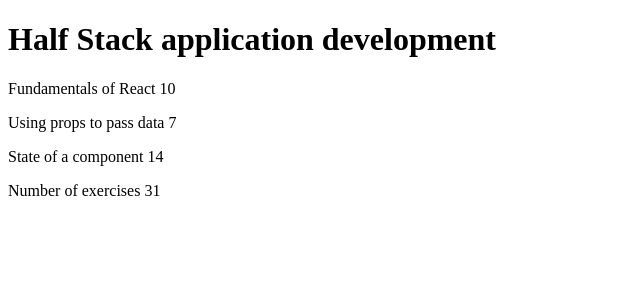
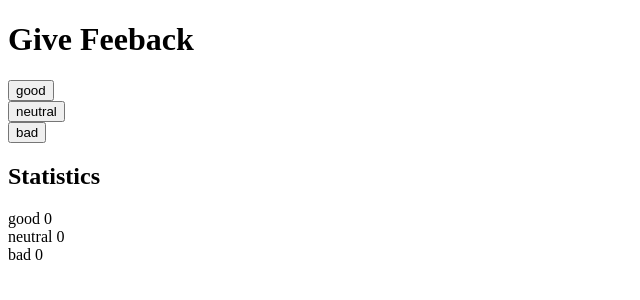
Before and after one commit to lifenli/full-stack-open-2022, a React (Create React App) app in the folder part1/: page / in a window 1280 px wide. Shown: the top 300 px of the page, without its empty margins (0-640 px from the left). Built offline with nearby package versions, Linux system fonts and the light colour scheme.

Commit message:
1.6: unicafe step1

```diff
--- a/part1/src/App.js
+++ b/part1/src/App.js
@@ -1,39 +1,40 @@
-import React from "react";
-import Header from "./Header";
-import Part from "./Part";
-import Total from "./Total";
+import { useState } from 'react'
 
-
-const App = () => {
-  const course = {
-    name: 'Half Stack application development',
-    parts: [
-      {
-        name: 'Fundamentals of React',
-        exercises: 10
-      },
-      {
-        name: 'Using props to pass data',
-        exercises: 7
-      },
-      {
-        name: 'State of a component',
-        exercises: 14
-      }
-    ]
-  }
-
-
+const Button = (props) => {
   return (
     <div>
-      <Header name={course.name} />
-      <Part part={course.parts[0]['name']} exercise={course.parts[0]['exercises']} />
-      <Part part={course.parts[1]['name']} exercise={course.parts[1]['exercises']} />
-      <Part part={course.parts[2]['name']} exercise={course.parts[2]['exercises']} />
-      <Total amount={course.parts[0]['exercises'] + course.parts[1]['exercises'] + course.parts[2]['exercises']} />
-    </div >
+      <button onClick={props.handleClick}>{props.text}</button>
+    </div>
+  )
+}
+const Stats = (props) => {
+  return (
+    <div>
+      {props.rating} {props.total}
+    </div>
   )
 }
 
 
-export default App;
+const App = () => {
+  // save clicks of each button to its own state
+  const [good, setGood] = useState(0)
+  const [neutral, setNeutral] = useState(0)
+  const [bad, setBad] = useState(0)
+  // const [total, setTotal] = useState(0)
+
+  return (
+    <div>
+      <h1>Give Feeback</h1>
+      < Button handleClick={() => setGood(good + 1)} text="good" />
+      < Button handleClick={() => setNeutral(neutral + 1)} text="neutral" />
+      < Button handleClick={() => setBad(bad + 1)} text="bad" />
+      <h2>Statistics</h2>
+      <Stats rating={'good'} total={good} />
+      <Stats rating={'neutral'} total={neutral} />
+      <Stats rating={'bad'} total={bad} />
+    </div>
+  )
+}
+
+export default App
--- a/part1/src/Header.js
+++ /dev/null
@@ -1,11 +0,0 @@
-import React from "react";
-
-const Header = (props) => {
-    return (
-        <>
-            <h1>{props.name}</h1>
-        </>
-    )
-}
-
-export default Header
--- a/part1/src/Part.js
+++ /dev/null
@@ -1,15 +0,0 @@
-import React from "react";
-
-
-const Content = (props) => {
-    return (
-        <div>
-            <p>
-                {props.part} {props.exercise}
-
-            </p>
-        </div>
-    )
-}
-
-export default Content
--- a/part1/src/Total.js
+++ /dev/null
@@ -1,12 +0,0 @@
-import React from "react";
-
-const Total = (props) => {
-
-    return (
-        <>
-            <p>Number of exercises {props.amount}</p>
-        </>
-    )
-}
-
-export default Total
```
Also changed, not shown: part1/src/index.js (+4 -4 lines).
